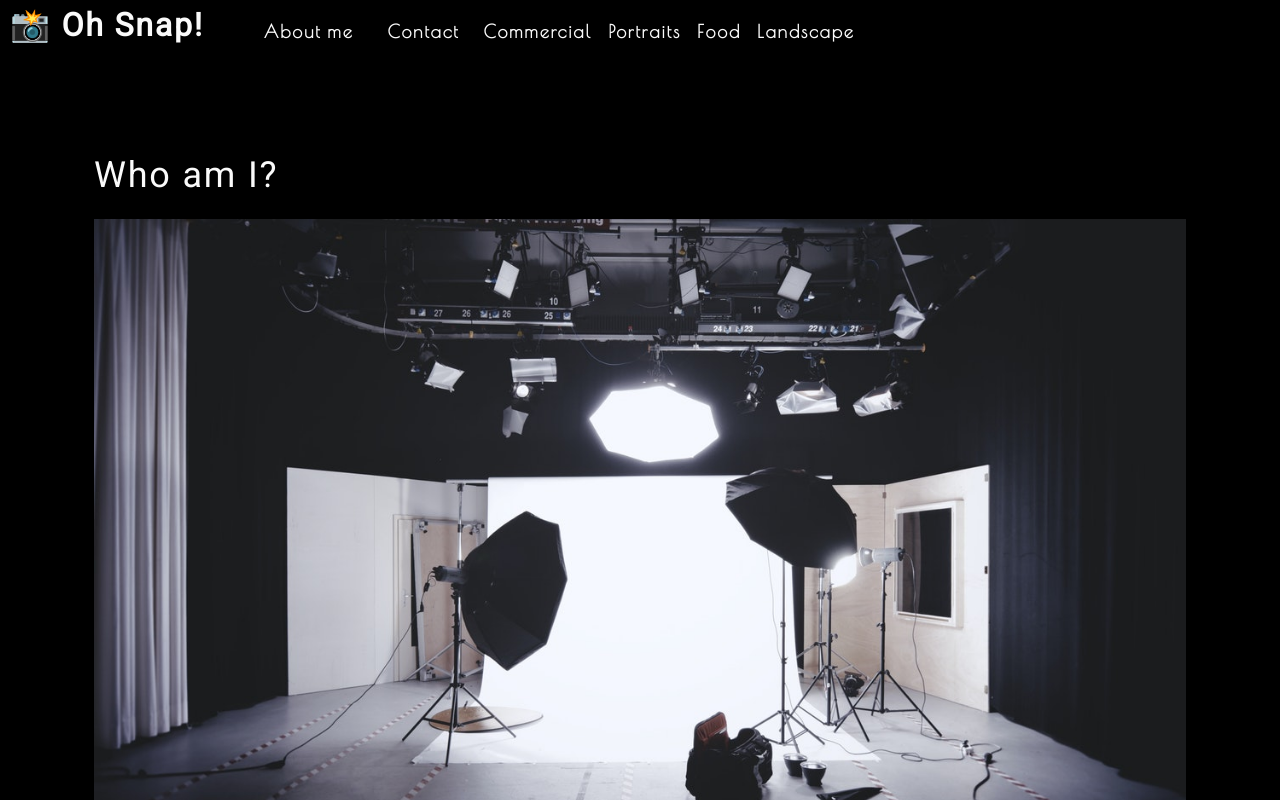
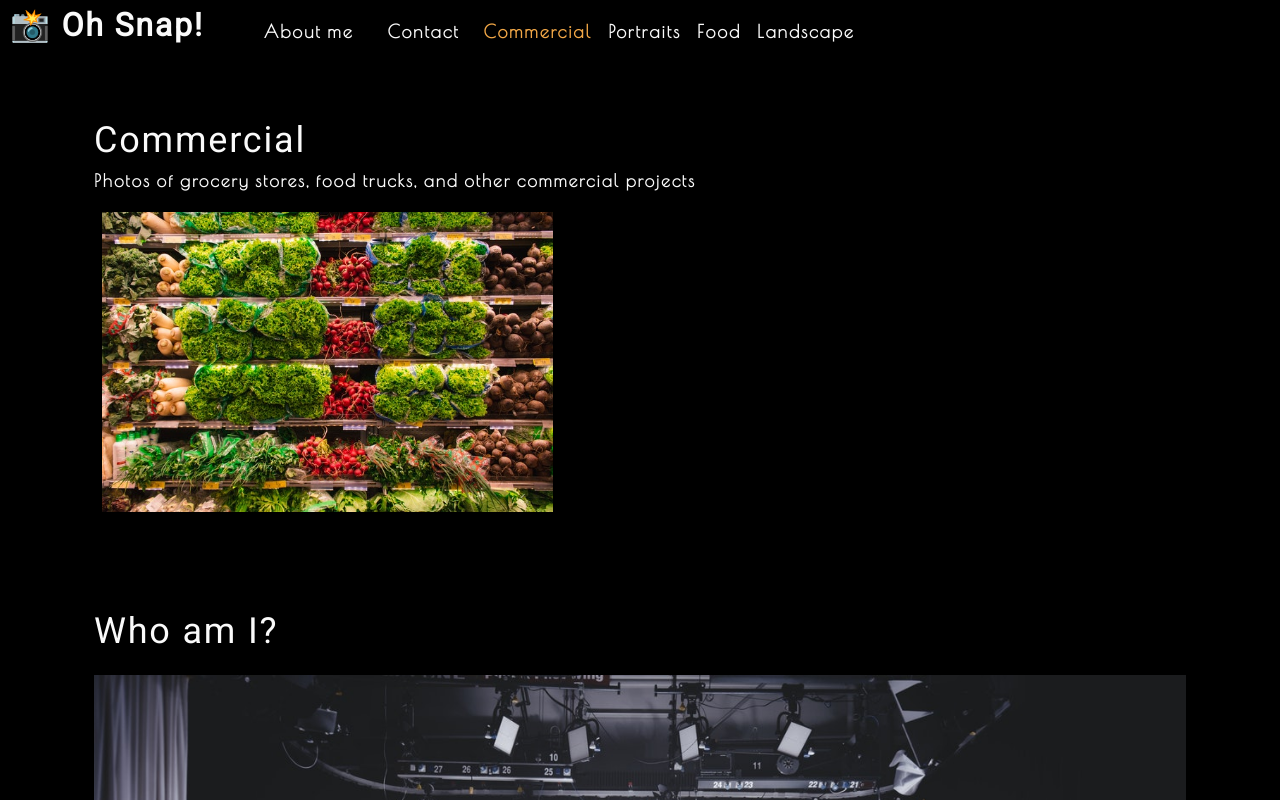
Before and after one commit to jrhscoding/photo-port, a React (Create React App) app: page / in a window 1280 px wide. Shown: the top 800 px of the page. Built offline with nearby package versions, Linux system fonts and the light colour scheme.

Commit message:
added hooks with useState and useEffect

```diff
--- a/src/App.js
+++ b/src/App.js
@@ -1,14 +1,33 @@
-import React from 'react';
+import React, { useState } from 'react';
 import Nav from './components/Nav';
 import About from './components/About';
+import Gallery from './components/Gallery';
 
 function App() {
+  const [categories] = useState([
+    {
+      name: 'commercial',
+      description: 'Photos of grocery stores, food trucks, and other commercial projects',
+    },
+    { name: 'portraits', description: 'Portraits of people in my life' },
+    { name: 'food', description: 'Delicious delicacies' },
+    { name: 'landscape', description: 'Fields, farmhouses, waterfalls, and the beauty of nature' },
+  ]);
+
+  const [currentCategory, setCurrentCategory] = useState(categories[0]);
 
   return (
     <div>
-      <Nav />
+      <Nav
+        categories={categories}
+        setCurrentCategory={setCurrentCategory}
+        currentCategory={currentCategory}
+      ></Nav>
       <main>
-          <About />
+        <div>
+          <Gallery></Gallery>
+          <About></About>
+        </div>
       </main>
     </div>
   );
--- /dev/null
+++ b/src/components/Gallery/index.js
@@ -0,0 +1,28 @@
+import React from 'react';
+import { capitalizeFirstLetter } from '../../utils/helpers';
+import photo from '../../assets/small/commercial/0.jpg';
+
+function Gallery(props) {
+
+const currentCategory = {
+    name: 'commercial',
+    description:
+    "Photos of grocery stores, food trucks, and other commercial projects",
+}
+
+    return (
+        <section>
+            <h1>{capitalizeFirstLetter(currentCategory.name)}</h1>
+            <p>{currentCategory.description}</p>
+            <div>
+                <img
+                src={photo}
+                alt='Commercial Example'
+                className='img-thumbnail mx-1'
+                />
+            </div>
+        </section>
+    );
+}
+
+export default Gallery;
--- a/src/components/Nav/index.js
+++ b/src/components/Nav/index.js
@@ -1,19 +1,16 @@
-import React from "react";
-import { capitalizeFirstLetter } from "../../utils/helpers";
+import React, { useEffect } from 'react';
+import { capitalizeFirstLetter } from '../../utils/helpers';
 
-function Nav() {
+function Nav(props) {
+  const {
+    categories = [],
+    setCurrentCategory,
+    currentCategory,
+  } = props;
 
-  const  categories = [
-    { name: 'commercial', description: 'Photos of grocery stores, food trucks, and other commercial projects' },
-    { name: 'portraits', description: 'Portraits of people in my life' },
-    { name: 'food', description: 'Delicious delicacies' },
-    { name: 'landscape', description: 'Fields, farmhouses, waterfalls, and the beauty of nature' }
-  ];
-
-  const handleClick = (item) => {
-    console.log(item);
-    return item;
-  };
+  useEffect(() => {
+    document.title = capitalizeFirstLetter(currentCategory.name);
+  }, [currentCategory]);
 
   return (
     <header className="flex-row px-1">
@@ -25,24 +22,28 @@
       <nav>
         <ul className="flex-row">
           <li className="mx-2">
-            <a data-testid="about" href="#about" onClick={() => handleClick("About")}>
+            <a data-testid="about" href="#about">
               About me
             </a>
           </li>
-          <li className={"mx-2"}>
-            <span onClick={() => handleClick('Contact')}>
-              Contact
-            </span>
+          <li className="mx-2">
+            <span>Contact</span>
           </li>
-          {
-            categories.map((category) => (
-              <li className="mx-1" key={category.name} >
-                <span onClick={() => { handleClick(category.name); }}>
-                 {capitalizeFirstLetter(category.name)}
-                </span>
-              </li>
-            ))
-          }
+          {categories.map((category) => (
+            <li
+              className={`mx-1 ${currentCategory.name === category.name && 'navActive'
+                }`}
+              key={category.name}
+            >
+              <span
+                onClick={() => {
+                  setCurrentCategory(category)
+                }}
+              >
+                {capitalizeFirstLetter(category.name)}
+              </span>
+            </li>
+          ))}
         </ul>
       </nav>
     </header>
```
